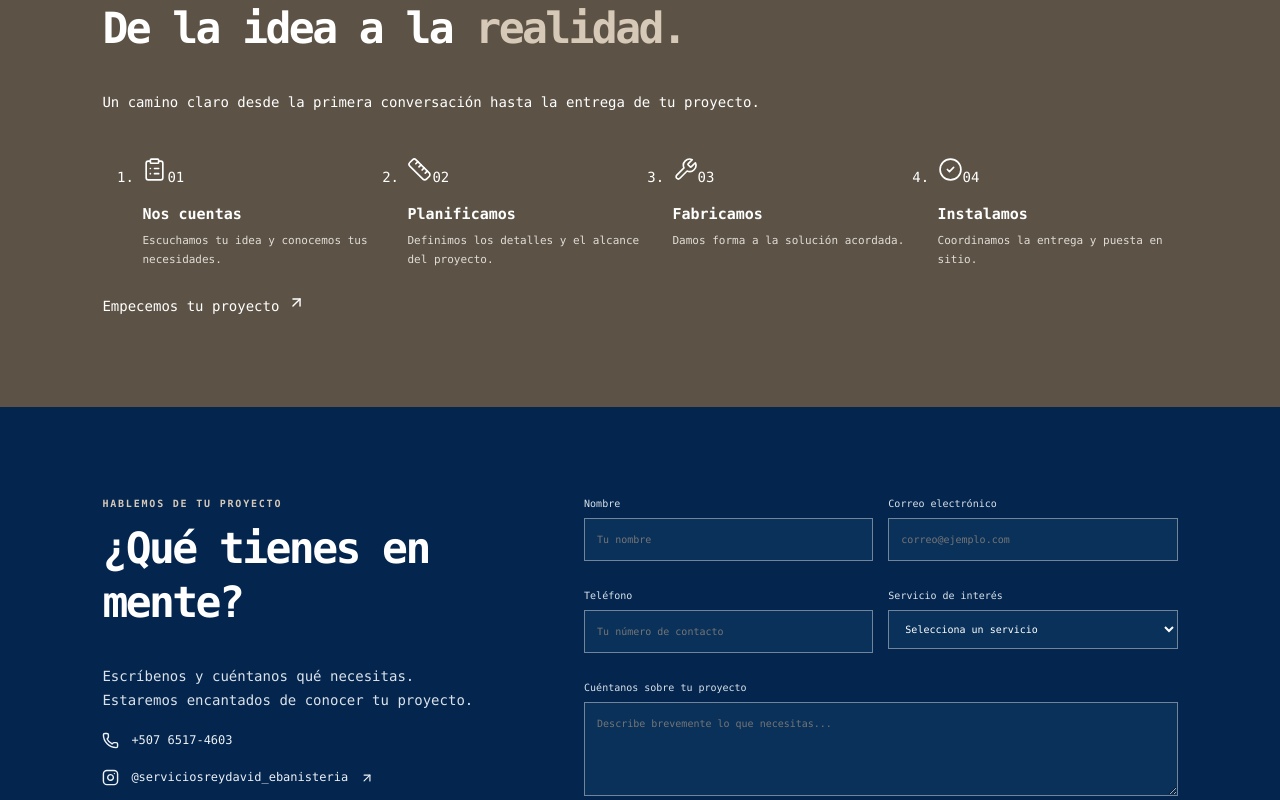
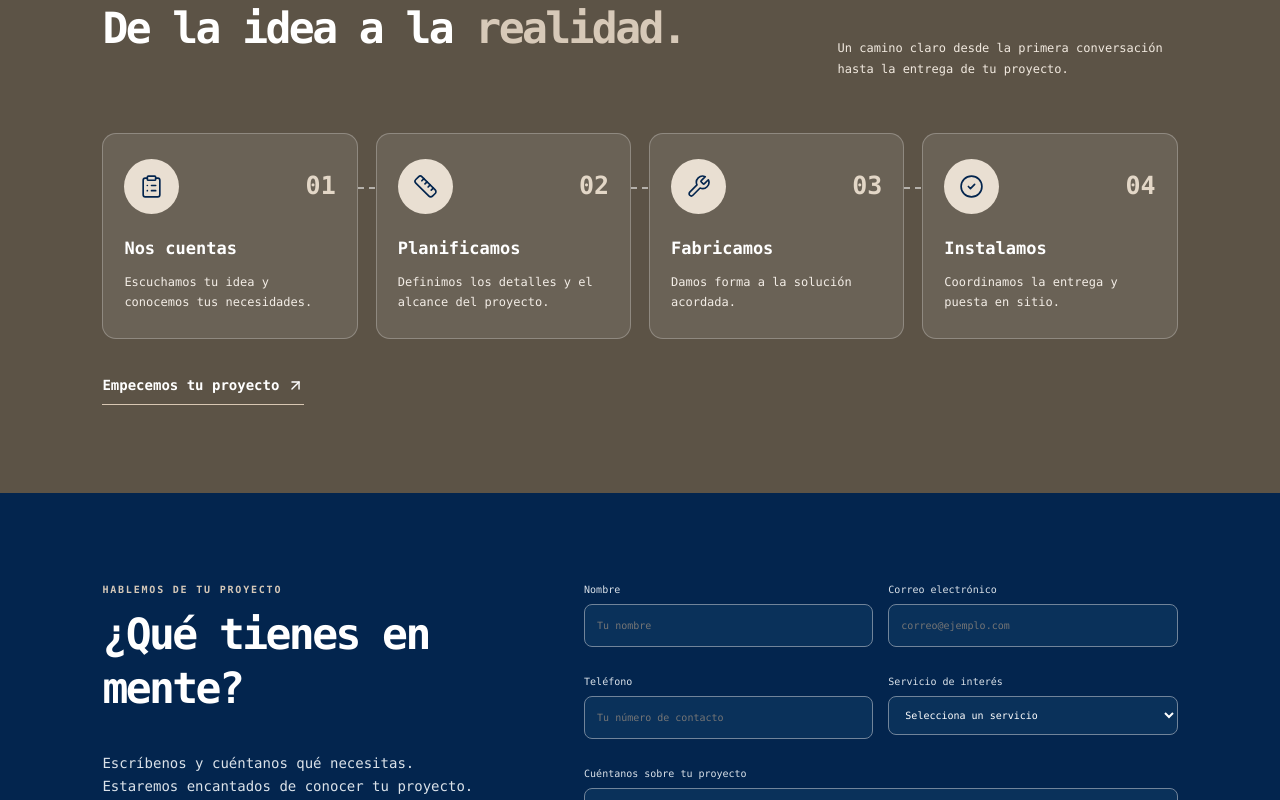
Before and after one commit to ct24danielagonzalez/EBANISTERIA-REY-DAVID, a React (Vite) app: page / in a window 1280 px wide. Shown: the part 2440-3240 px from the top of the page. Built offline with nearby package versions, Linux system fonts and the light colour scheme; no server answers; the database is empty.

Commit message:
Diseñar timeline y mejorar accesibilidad responsive

```diff
--- a/frontend/src/styles.css
+++ b/frontend/src/styles.css
@@ -1283,3 +1283,86 @@ h2 em {
   .service-card { transition: none; }
   .public-project-carousel { scroll-behavior: auto; }
 }
+
+
+/* PROCESO: línea de tiempo adaptable */
+.process-heading { display: flex; justify-content: space-between; align-items: end; gap: 28px; }
+.process-heading > p { max-width: 340px; color: #f1e9df; font-size: 12px; }
+.process .steps {
+  counter-reset: process;
+  list-style: none;
+  display: grid;
+  grid-template-columns: repeat(4, minmax(0, 1fr));
+  gap: 18px;
+  margin: 42px 0 28px;
+  padding: 0;
+  position: relative;
+}
+.process-step {
+  min-width: 0;
+  padding: 25px 21px;
+  background: rgba(255,255,255,.09);
+  border: 1px solid rgba(255,255,255,.25);
+  border-radius: 14px;
+  position: relative;
+}
+.process-step:not(:last-child)::after {
+  content: '';
+  position: absolute;
+  top: 53px;
+  left: calc(100% + 1px);
+  width: 17px;
+  border-top: 2px dashed rgba(255,255,255,.55);
+}
+.process-step-top { display: flex; align-items: center; justify-content: space-between; gap: 8px; }
+.process-icon { width: 55px; height: 55px; border-radius: 50%; display: grid; place-items: center; background: #e9dfd2; color: #03254e; }
+.process-step .process-number { color: #e3d7c7; font-size: 25px; font-weight: 700; }
+.process-step h3 { font-size: 17px; margin: 20px 0 9px; }
+.process-step p { color: #f3ede6; font-size: 12px; margin: 0; }
+.process-link { display: inline-flex; align-items: center; gap: 8px; font-weight: 700; color: #fff; border-bottom: 1px solid #d8c7b3; padding: 7px 0; }
+.process-link:hover { color: #f0deca; }
+@media (max-width: 900px) {
+  .process .steps { grid-template-columns: repeat(2, minmax(0, 1fr)); }
+  .process-step::after { display: none; }
+}
+@media (max-width: 650px) {
+  .process-heading { display: block; }
+  .process .steps { grid-template-columns: 1fr; gap: 12px; margin-top: 26px; }
+  .process-step { padding: 20px; }
+}
+
+/* CONTACTO, NAVEGACIÓN Y USABILIDAD */
+.contact-form label { min-width: 0; }
+.contact-form input, .contact-form select, .contact-form textarea {
+  border-radius: 8px;
+  transition: border-color .15s ease, box-shadow .15s ease;
+}
+.contact-form input:focus-visible, .contact-form select:focus-visible, .contact-form textarea:focus-visible {
+  border-color: #e0c8a4;
+  box-shadow: 0 0 0 2px rgba(224,200,164,.35);
+}
+.contact-form button:disabled { opacity: .65; cursor: progress; }
+.contact-copy > a { overflow-wrap: anywhere; }
+.contact-copy > a:hover, .footer-links a:hover { color: #d8c7b3; }
+.footer-links { display: flex; align-items: center; gap: 16px; }
+.footer-links a { display: inline-flex; }
+:focus-visible { outline: 3px solid #c6a779; outline-offset: 3px; }
+@media (min-width: 651px) and (max-width: 1120px) {
+  .site-header { padding-inline: 4%; }
+  .navigation { gap: 12px; }
+  .brand-name { font-size: 12px; }
+  .navigation a { font-size: 10px; }
+  .nav-cta { padding-inline: 10px; }
+}
+@media (max-width: 650px) {
+  .hero h1 { font-size: clamp(34px, 10vw, 43px); }
+  .site-header { gap: 10px; }
+  .brand-name { font-size: 12px; }
+  .brand-name small { font-size: 7px; }
+  .menu-toggle { padding: 10px; cursor: pointer; }
+  .footer-links { display: flex; margin: 16px 0; }
+  .contact-form .button-dark { width: 100%; justify-self: stretch; }
+}
+@media (prefers-reduced-motion: reduce) {
+  html { scroll-behavior: auto; }
+}
```
